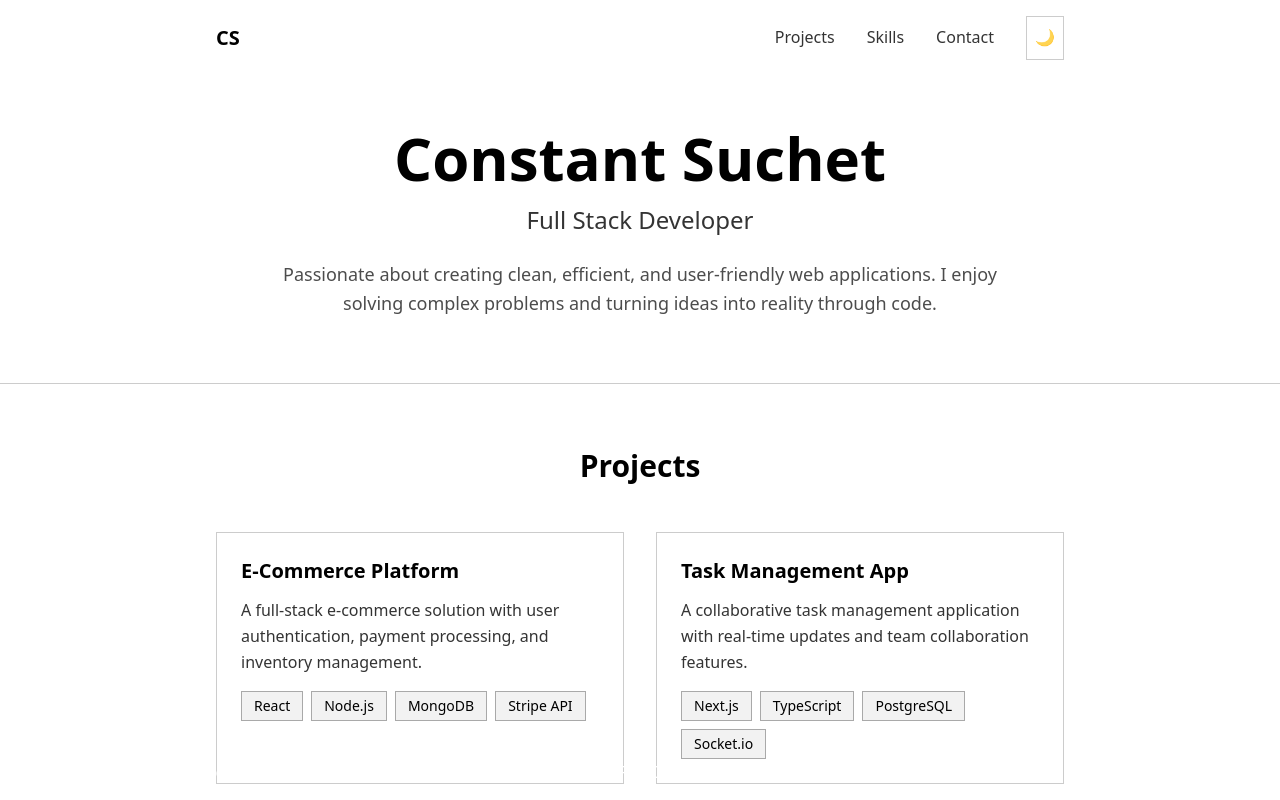
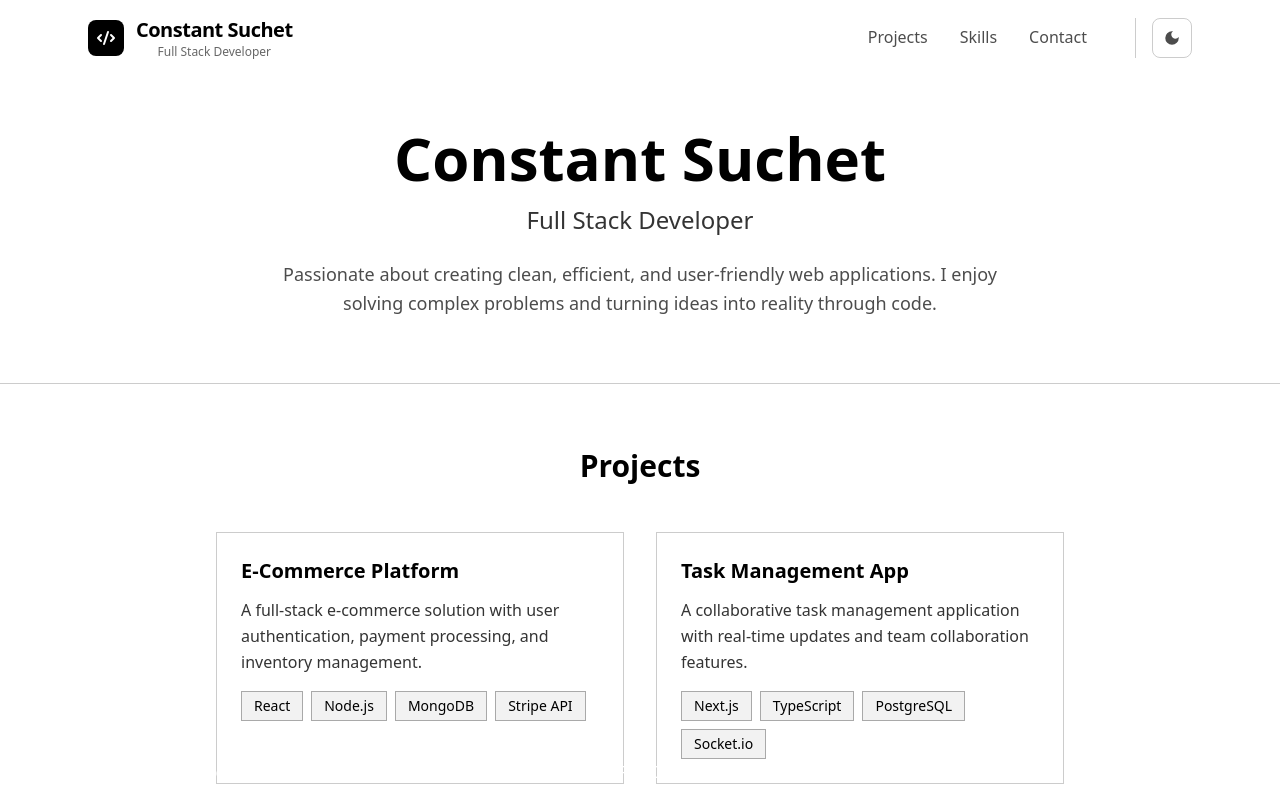
Before and after one commit to gh-Constant/portfolio2026, a Next.js app: page / in a window 1280 px wide. Shown: the top 800 px of the page. Built offline with nearby package versions, Linux system fonts and the light colour scheme.

Commit message:
better navbar with react icon

```diff
--- a/package.json
+++ b/package.json
@@ -12,7 +12,8 @@
     "next": "15.5.2",
     "postcss": "^8.5.6",
     "react": "19.1.0",
-    "react-dom": "19.1.0"
+    "react-dom": "19.1.0",
+    "react-icons": "^5.5.0"
   },
   "devDependencies": {
     "@eslint/eslintrc": "^3",
--- a/src/app/components/Navbar.tsx
+++ b/src/app/components/Navbar.tsx
@@ -2,6 +2,8 @@
 
 import { useState, useEffect } from 'react';
 import { useTheme } from '../contexts/ThemeContext';
+import { MdLightMode, MdDarkMode } from 'react-icons/md';
+import { HiCode } from 'react-icons/hi';
 
 const Navbar = () => {
   const [isScrolled, setIsScrolled] = useState(false);
@@ -25,44 +27,75 @@ const Navbar = () => {
 
   return (
     <nav className={`fixed top-0 left-0 right-0 z-50 transition-all duration-300 ${
-      isScrolled ? 'bg-background/90 backdrop-blur-sm border-b border-foreground/20' : 'bg-transparent'
+      isScrolled
+        ? 'bg-background/95 backdrop-blur-md border-b border-foreground/10 shadow-sm'
+        : 'bg-transparent'
     }`}>
-      <div className="max-w-4xl mx-auto px-6 py-4">
+      <div className="max-w-6xl mx-auto px-6 py-4">
         <div className="flex justify-between items-center">
-          <div className="text-xl font-bold">
+          {/* Brand Logo */}
+          <div className="flex items-center space-x-3">
             <button
               onClick={() => window.scrollTo({ top: 0, behavior: 'smooth' })}
-              className="hover:text-foreground/80 transition-colors"
+              className="flex items-center space-x-3 hover:opacity-80 transition-opacity group"
             >
-              CS
+              <div className="p-2 bg-foreground text-background rounded-lg group-hover:scale-105 transition-transform">
+                <HiCode size={20} />
+              </div>
+              <div className="flex flex-col">
+                <span className="text-xl font-bold tracking-tight">Constant Suchet</span>
+                <span className="text-xs text-foreground/60 font-medium">Full Stack Developer</span>
+              </div>
             </button>
           </div>
 
-          <div className="flex items-center space-x-8">
+          {/* Navigation Links */}
+          <div className="hidden md:flex items-center space-x-8">
             <button
               onClick={() => scrollToSection('projects')}
-              className="text-foreground/80 hover:text-foreground transition-colors font-medium"
+              className="text-foreground/70 hover:text-foreground transition-colors font-medium relative group"
             >
               Projects
+              <span className="absolute -bottom-1 left-0 w-0 h-0.5 bg-foreground transition-all group-hover:w-full"></span>
             </button>
             <button
               onClick={() => scrollToSection('skills')}
-              className="text-foreground/80 hover:text-foreground transition-colors font-medium"
+              className="text-foreground/70 hover:text-foreground transition-colors font-medium relative group"
             >
               Skills
+              <span className="absolute -bottom-1 left-0 w-0 h-0.5 bg-foreground transition-all group-hover:w-full"></span>
             </button>
             <button
               onClick={() => scrollToSection('contact')}
-              className="text-foreground/80 hover:text-foreground transition-colors font-medium"
+              className="text-foreground/70 hover:text-foreground transition-colors font-medium relative group"
             >
               Contact
+              <span className="absolute -bottom-1 left-0 w-0 h-0.5 bg-foreground transition-all group-hover:w-full"></span>
             </button>
+
+            {/* Theme Toggle */}
+            <div className="ml-4 pl-4 border-l border-foreground/20">
+              <button
+                onClick={toggleTheme}
+                className="text-foreground/70 hover:text-foreground transition-all p-2.5 border border-foreground/20 hover:border-foreground/40 rounded-lg hover:bg-foreground/5 group"
+                aria-label="Toggle theme"
+              >
+                {theme === 'light' ?
+                  <MdDarkMode size={18} className="group-hover:rotate-12 transition-transform" /> :
+                  <MdLightMode size={18} className="group-hover:rotate-12 transition-transform" />
+                }
+              </button>
+            </div>
+          </div>
+
+          {/* Mobile Menu Button */}
+          <div className="md:hidden flex items-center space-x-4">
             <button
               onClick={toggleTheme}
-              className="text-foreground/80 hover:text-foreground transition-colors p-2 border border-foreground/20 hover:border-foreground/40"
+              className="text-foreground/70 hover:text-foreground transition-colors p-2 border border-foreground/20 hover:border-foreground/40 rounded-lg"
               aria-label="Toggle theme"
             >
-              {theme === 'light' ? '🌙' : '☀️'}
+              {theme === 'light' ? <MdDarkMode size={18} /> : <MdLightMode size={18} />}
             </button>
           </div>
         </div>
```
Also changed, not shown: 1 other file (tests, documents, lock files or other folders).
